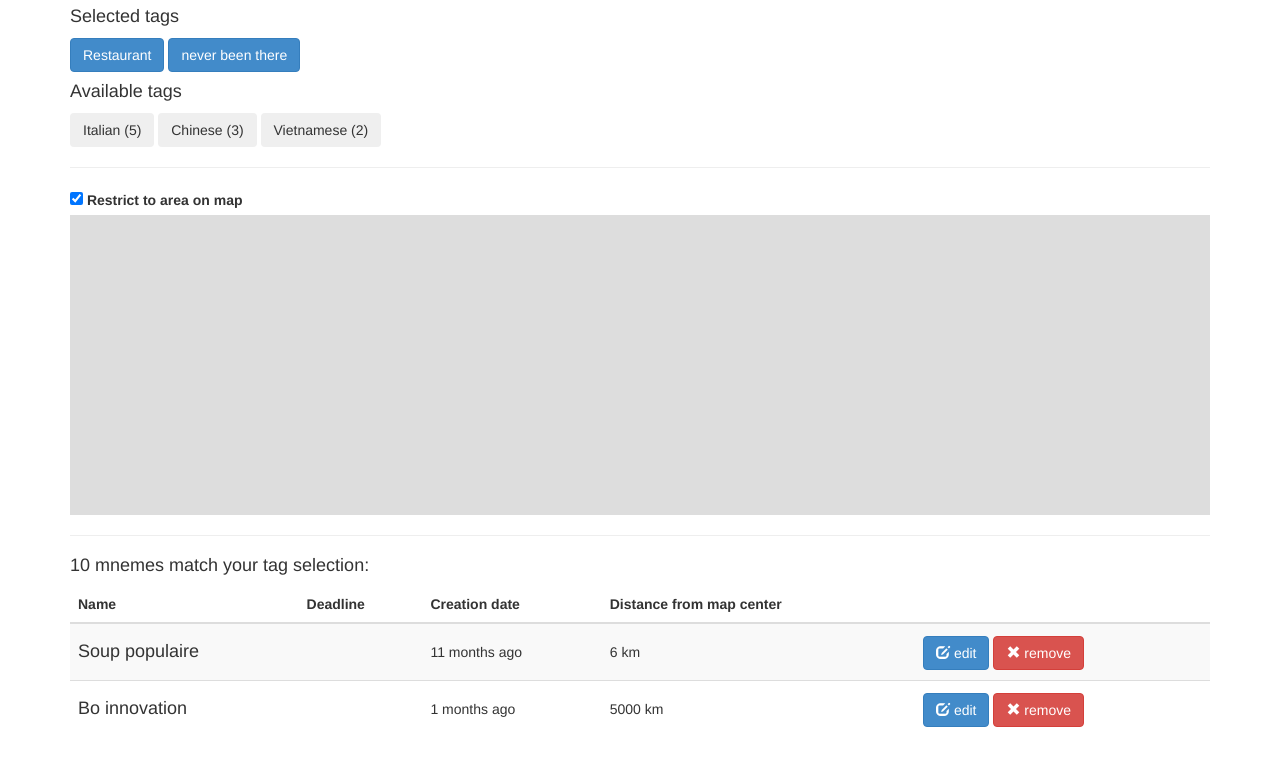
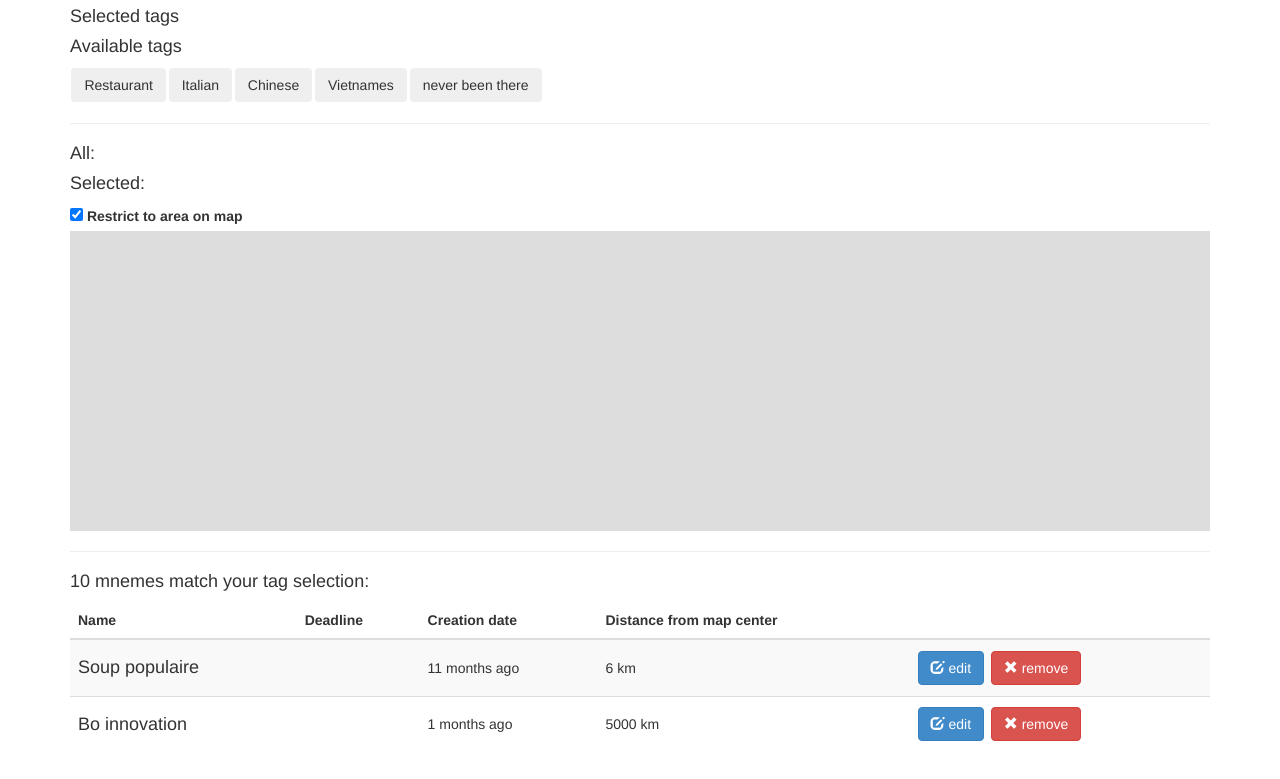
Before and after one commit to jengeb/mneme, a plain HTML site: page src/index.html in a window 1280 px wide. Shown: the part 53-832 px from the top of the page. Drawn offline with Linux system fonts and the light colour scheme; files whose address does not match are found by name.

Commit message:
add basic tag selector

```diff
--- a/src/css/mneme.css
+++ b/src/css/mneme.css
@@ -4,7 +4,7 @@ body {
 }
 
 button.btn {
-  margin-top: 0.1em;
+  margin: 0.1em;
 }
 
 .table-vmiddle > tbody > tr > td {
--- a/src/js/mneme.js
+++ b/src/js/mneme.js
@@ -2,15 +2,28 @@
 var mneme = angular.module('mneme', ['ngRoute']);
 
 // add mneme-tags element (realized via angularjs' directives)
-mneme.directive('mnemeTags', function() {
+mneme.directive('mnemeTags', function () {
   return {
     restrict: 'E',
-    templateUrl: 'templates/mneme-tags.html'
+    templateUrl: 'templates/mneme-tags.html',
+    scope: {
+      tags_get: '=modelGet',
+      tags_selected: '=modelSelected',
+    },
+    link: function(scope, element, attrs) {
+      scope.tags_selected = scope.tags_selected || [];
+      scope.add = function (tag) {
+        scope.tags_selected.push(tag);
+      };
+      scope.remove = function (tag) {
+        scope.tags_selected.splice(scope.tags_selected.indexOf(tag), 1);
+      };
+    }
   };
 });
 
 // set up routes
-mneme.config(function($routeProvider) {
+mneme.config(function ($routeProvider) {
   $routeProvider.
     when('/tags', {
       templateUrl: 'templates/tags.html'
@@ -19,3 +32,13 @@ mneme.config(function($routeProvider) {
       redirectTo: '/tags'
     });
 });
+
+// set up Overview controller
+mneme.controller('OverviewCtrl', function ($scope) {
+  $scope.tags_get = function (tags_selected) {
+    var tags = ['Restaurant', 'Italian', 'Chinese', 'Vietnames', 'never been there'];
+    return tags.filter(function (el) {
+      return tags_selected.indexOf(el)===-1;
+    });
+  };
+});
--- a/src/templates/mneme-tags.html
+++ b/src/templates/mneme-tags.html
@@ -1,15 +1,12 @@
 <div>
   <h4>Selected tags</h4>
   <div>
-    <button type="button" class="btn btn-primary">Restaurant</button>
-    <button type="button" class="btn btn-primary">never been there</button>
+    <button ng-repeat="tag in tags_selected" ng-click="remove(tag)" type="button" class="btn btn-primary">{{tag}}</button>
   </div>
 </div>
 <div>
   <h4>Available tags</h4>
   <div>
-    <button type="button" class="btn btn-secondary">Italian (5)</button>
-    <button type="button" class="btn btn-secondary">Chinese (3)</button>
-    <button type="button" class="btn btn-secondary">Vietnamese (2)</button>
+    <button ng-repeat="tag in tags_get(tags_selected)" ng-click="add(tag)" type="button" class="btn btn-secondary">{{tag}}</button>
   </div>
 </div>
--- a/src/templates/tags.html
+++ b/src/templates/tags.html
@@ -1,5 +1,16 @@
-<mneme-tags></mneme-tags>
+<div ng-controller="OverviewCtrl">
+  <mneme-tags model-get="tags_get" model-selected="tags_selected"></mneme-tags>
   <hr>
+  <div>
+    <h4>All:</h4>
+    <ul>
+      <li ng-repeat="tag in tags_all">{{tag}}</li>
+    </ul>
+    <h4>Selected:</h4>
+    <ul>
+      <li ng-repeat="tag in tags_selected">{{tag}}</li>
+    </ul>
+  </div>
   <div>
     <label>
       <input type="checkbox" checked>
@@ -52,3 +63,4 @@
       </tbody>
     </table>
   </div>
+</div>
```
Lines whose indentation alone changed are shown as unchanged.
